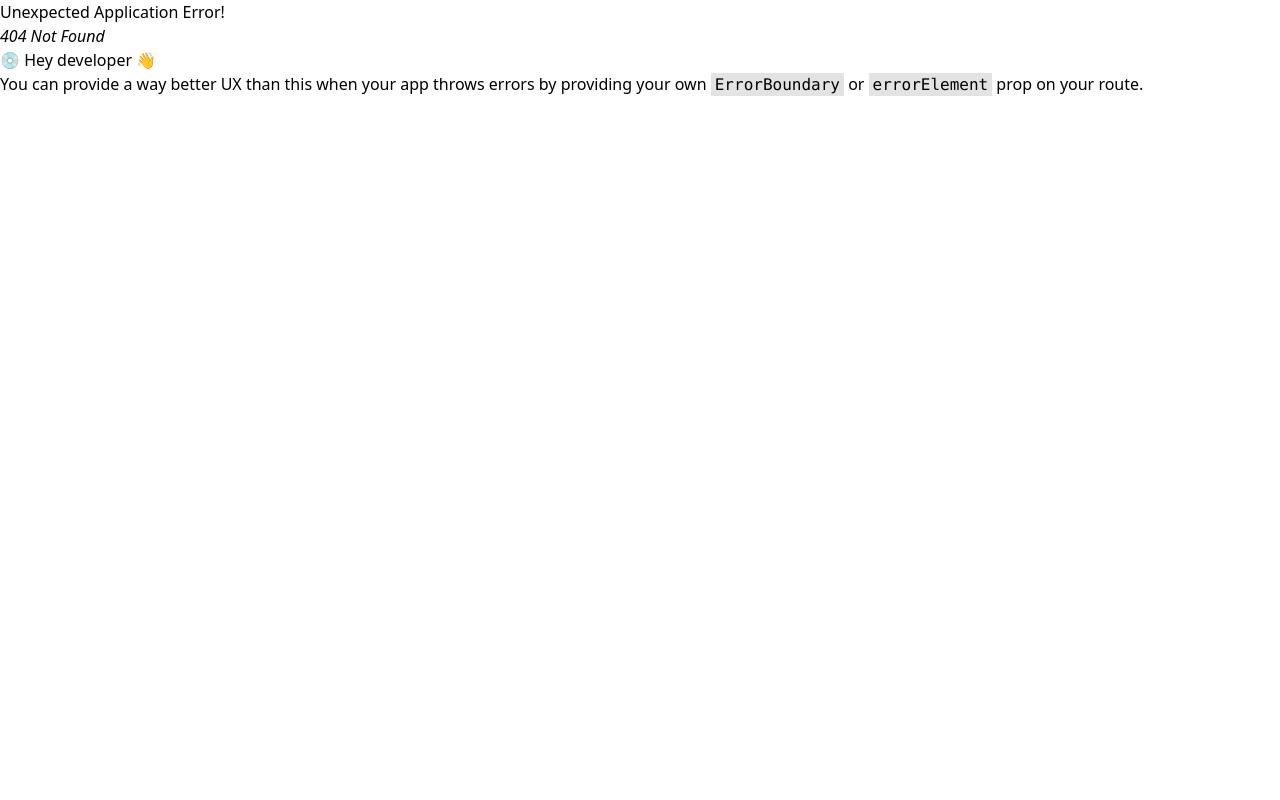
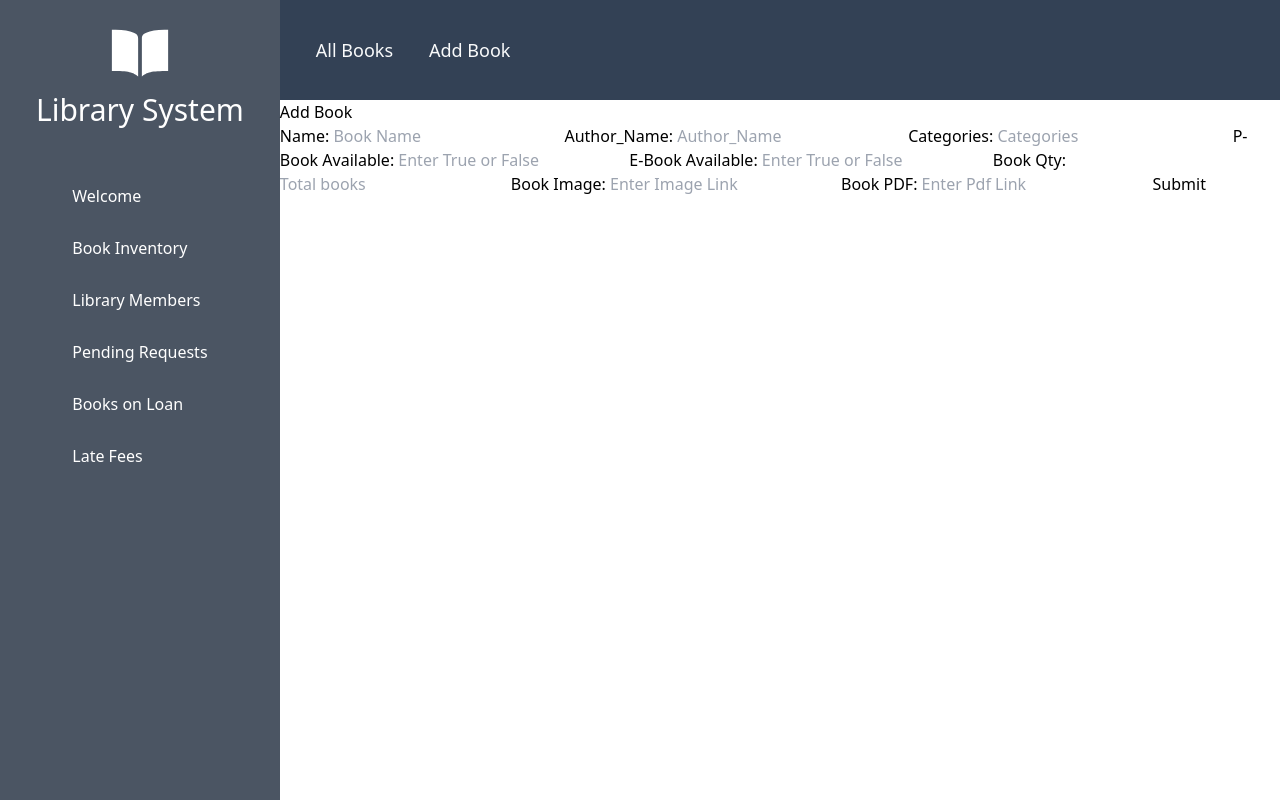
Before and after one commit to Khan-Aamir01/Library-Management-System, a React (Vite) app in the folder frontend/: page /books/add in a window 1280 px wide. Before the commit this address had no page. Built offline with nearby package versions, Linux system fonts and the light colour scheme.

Commit message:
book component added

```diff
--- a/frontend/package.json
+++ b/frontend/package.json
@@ -10,6 +10,7 @@
     "preview": "vite preview"
   },
   "dependencies": {
+    "axios": "^1.7.2",
     "react": "^18.3.1",
     "react-dom": "^18.3.1",
     "react-icons": "^5.2.1",
--- /dev/null
+++ b/frontend/src/components/AddBooks.jsx
@@ -0,0 +1,72 @@
+export const AddBooks = () => {
+  //Name, Author_Name, categories, isPhysical, isEbook, Downloads, Availability, ImageUrl, DownloadUrl, Date
+  const handleSubmit = (e) => {
+    e.preventDefault();
+    console.log("Data Submission Success");
+  };
+  return (
+    <div>
+      <h1>Add Book</h1>
+      <form action="" method="POST" onSubmit={handleSubmit}>
+        <label htmlFor="name">Name: </label>
+        <input type="text" name="Name" id="name" placeholder="Book Name" />
+
+        <label htmlFor="author_name">Author_Name: </label>
+        <input
+          type="text"
+          name="Author_Name"
+          id="author_name"
+          placeholder="Author_Name"
+        />
+
+        <label htmlFor="categories">Categories: </label>
+        <input
+          type="text"
+          name="Categories"
+          id="categories"
+          placeholder="Categories"
+        />
+
+        <label htmlFor="isPhysical"> P-Book Available: </label>
+        <input
+          type="text"
+          name="isPhysical"
+          id="isPhysical"
+          placeholder="Enter True or False"
+        />
+
+        <label htmlFor="isEbook">E-Book Available: </label>
+        <input
+          type="text"
+          name="isEbook"
+          id="isEbook"
+          placeholder="Enter True or False"
+        />
+
+        <label htmlFor="availability">Book Qty: </label>
+        <input
+          type="number"
+          name="Availability"
+          id="availability"
+          placeholder="Total books"
+        />
+
+        <label htmlFor="imageUrl">Book Image: </label>
+        <input
+          type="text"
+          name="ImageUrl"
+          id="imageUrl"
+          placeholder="Enter Image Link"
+        />
+        <label htmlFor="downloadUrl">Book PDF: </label>
+        <input
+          type="text"
+          name="DownloadUrl"
+          id="downloadUrl"
+          placeholder="Enter Pdf Link"
+        />
+        <button type="submit">Submit</button>
+      </form>
+    </div>
+  );
+};
--- /dev/null
+++ b/frontend/src/components/AllBooks.jsx
@@ -0,0 +1,48 @@
+import { useState, useEffect } from "react";
+import axios from "axios";
+
+export const AllBooks = () => {
+  const [books, setBooks] = useState([]);
+
+  useEffect(() => {
+    const fetchBooks = async () => {
+      try {
+        const response = await axios.get("http://localhost:3000/api/books");
+        // Name, Author_Name, categories, isPhysical, isEbook, Downloads, Availability, ImageUrl, DownloadUrl, Date
+        const bookData = response.data;
+        setBooks(bookData);
+      } catch (error) {
+        console.log("Error While Fetching Books" + error.message);
+      }
+    };
+    fetchBooks();
+  }, []);
+  return (
+    <div className="px-5 bg-slate-500">
+      <h1 className="py-2 px-4 text-lg text-white">All Books</h1>
+      <div className=" px-2 flex flex-wrap justify-start">
+        {books.map((book, index) => (
+          <div
+            // Name, Author_Name, categories, isPhysical, isEbook, Downloads, Availability, ImageUrl, DownloadUrl, Date
+            key={index}
+            className="py-2 m-1 px-2 bg-slate-300 bg-opacity-50 rounded-lg border-2 border-slate-300 hover:border-red-400 transition-all"
+            style={{ minWidth: "150px", maxWidth: "150px" }}
+          >
+            <img
+              src={book.ImageUrl}
+              alt={book.Name}
+              className="w-36 h-48 object-cover rounded-t-lg "
+            />
+            <div className="p-2">
+              <b>Name:</b> {book.Name}
+              <br />
+              <b>Author:</b> {book.Author_Name}
+              <br />
+              <b>Available:</b> {book.Availability}
+            </div>
+          </div>
+        ))}
+      </div>
+    </div>
+  );
+};
--- a/frontend/src/components/BookInventory.jsx
+++ b/frontend/src/components/BookInventory.jsx
@@ -1,7 +1,27 @@
+import { Link, Outlet } from "react-router-dom";
+
 export const BookInventory = () => {
-    return(
-        <>
+  return (
+    <div className="w-11/12">
+      {/* Book Inventory Header */}
+      <div className="py-7 px-5 flex justify-start items-center gap-1 bg-slate-700">
+        <BookLink to={"/books"} label="All Books" />
+        <BookLink to={"/books/add"} label="Add Book" />
+      </div>
+      {/* Book Inventory All Book and Add Book Component */}
+      <Outlet />
+    </div>
+  );
+};
 
-        </>
-    )
-}
+// Styling for single navigation link button
+const BookLink = ({ to, label }) => {
+  return (
+    <Link
+      to={to}
+      className="text-gray-50 text-lg rounded-md hover:bg-slate-600 py-2 px-4 transition"
+    >
+      {label}
+    </Link>
+  );
+};
--- a/frontend/src/components/SideBar.jsx
+++ b/frontend/src/components/SideBar.jsx
@@ -5,11 +5,12 @@ import { Outlet } from "react-router-dom";
 export const SideBar = () => {
   return (
     <div className="flex">
-      <div className="w-1/5 bg-gray-600 flex flex-col gap-10 p-6 justify-start items-center min-h-screen">
+      <div className="w-1/4 bg-gray-600 flex flex-col gap-10 p-6 justify-start items-center min-h-screen">
         {/* Application Logo and Name Section */}
         <div className="flex flex-col items-center justify-center">
           {/* Application Icon */}
           <IoBookSharp className="text-6xl text-white" />
+
           {/* Application Name */}
           <h1 className="text-3xl text-white mt-2">Library System</h1>
         </div>
@@ -18,10 +19,10 @@ export const SideBar = () => {
         <div className="flex flex-col gap-3 mt-2">
           <SideBarLink to={"/"} label="Welcome" />
           <SideBarLink to={"/books"} label="Book Inventory" />
-          <SideBarLink to={"/users"} label="Library Members" />
+          <SideBarLink to={"/members"} label="Library Members" />
+          <SideBarLink to={"/bookrequest"} label="Pending Requests" />
+          <SideBarLink to={"/borrowed"} label="Books on Loan" />
           <SideBarLink to={"/fine"} label="Late Fees" />
-          <SideBarLink to={"/borrowed"} label="Books on Loan" />
-          <SideBarLink to={"/borrow"} label="Pending Requests" />
         </div>
       </div>
       <Outlet />
@@ -29,6 +30,7 @@ export const SideBar = () => {
   );
 };
 
+// Style for single navigation link button
 const SideBarLink = ({ to, label }) => {
   return (
     <Link
```
Also changed, not shown: frontend/src/main.jsx (+17 -0 lines), 2 other files (tests, documents, lock files or other folders).
